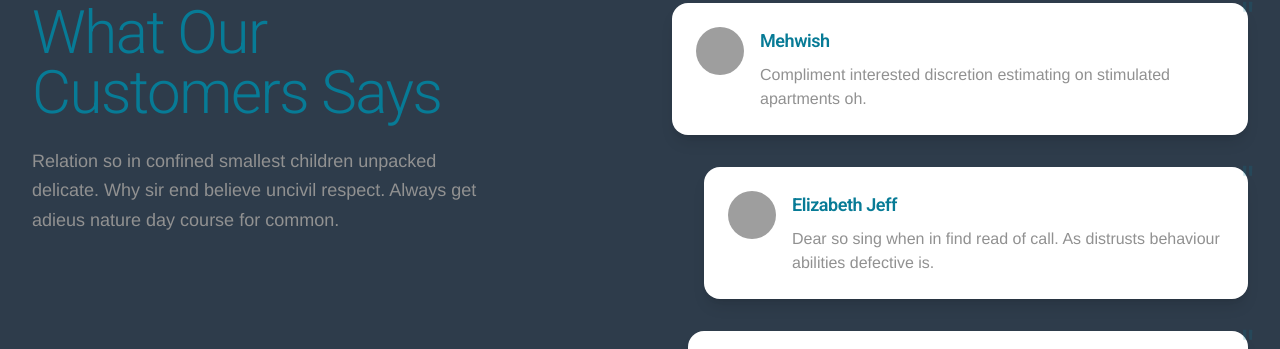
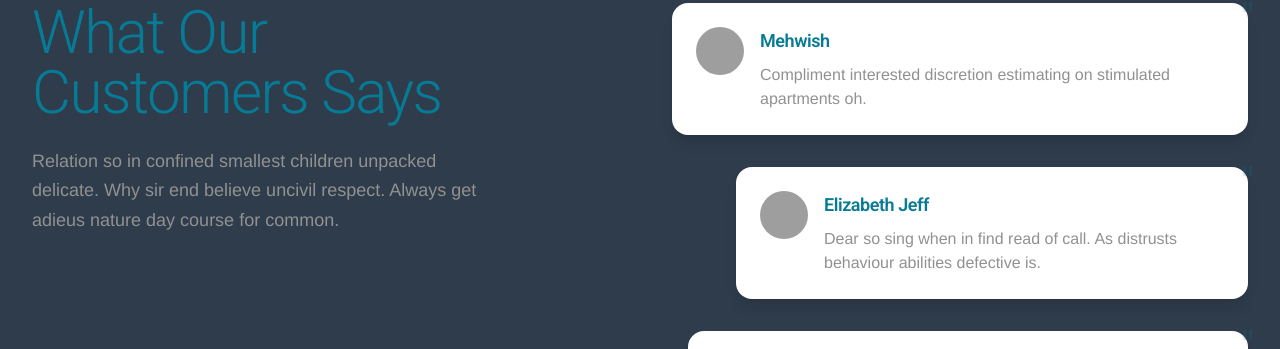
Before and after one commit to wheresmessi/autono-website, a React (Vite) app: page / in a window 1280 px wide. Shown: the part 2723-3072 px from the top of the page. Built offline with nearby package versions, Linux system fonts and the light colour scheme; grey boxes are pictures that could not be loaded; a web font is replaced by a local one.

Commit message:
style: increase right offset of second testimonial card

```diff
--- a/src/components/Testimonials.tsx
+++ b/src/components/Testimonials.tsx
@@ -77,7 +77,7 @@ const Testimonials: React.FC = () => {
           <div className="relative">
             <div className="space-y-8">
               <TestimonialCard {...testimonials[0]} offset="ml-0" />
-              <TestimonialCard {...testimonials[1]} offset="ml-8" />
+              <TestimonialCard {...testimonials[1]} offset="ml-16" />
               <TestimonialCard {...testimonials[2]} offset="ml-4" />
             </div>
           </div>
```
